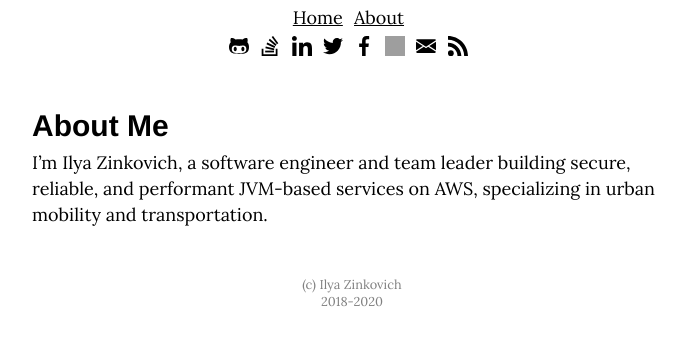
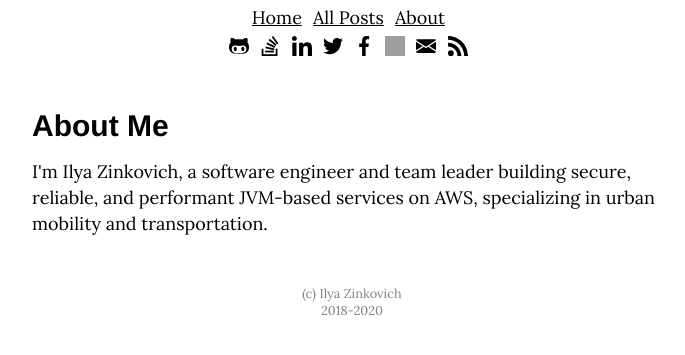
Before and after one commit to IlyaZinkovich/ilyazinkovich.github.io, a Jekyll site: the page built from static/about.md, in a window 1280 px wide, cut to the strip 186-541 px from the top of the page. Shown: the whole strip, without its empty margins (288-973 px from the left). Built offline with Jekyll 4.4.1, drawn with Linux system fonts in a browser that asks for light colours; grey boxes are pictures that could not be loaded.

Commit message:
Added All Posts page

```diff
--- a/_layouts/default.html
+++ b/_layouts/default.html
@@ -26,6 +26,7 @@
         <nav>
           <ul>
             <li><a class="link" href="/">Home</a></li>
+            <li><a class="link" href="/contents.html">All Posts</a></li>
             <li><a class="link" href="/about.html">About</a></li>
           </ul>
         </nav>
@@ -41,10 +42,6 @@
             <li><a href="/rss.xml" rel="nofollow" title="Subscribe to my RSS feed"><img src="/images/rss-logo.svg" class="social" alt="" itemprop="image"/></a></li>
           </ul>
         </nav>
-        <form method="get" action="https://www.google.com/search" style="display:none">
-          <input name="sitesearch" value="ilyazinkovich.github.io" type="hidden"/>
-          <input type="text" name="q" placeholder="Search" autocomplete="off" size="30"/>
-        </form>
       </header>
       {{ content }}
       <footer>
--- a/_rake/pages.txt
+++ b/_rake/pages.txt
@@ -5,3 +5,4 @@
 rss.xml
 sitemap.xml
 css/main.css
+contents.html
--- a/static/about.md
+++ b/static/about.md
@@ -8,4 +8,8 @@
   - me
 ---
 
-I'm Ilya Zinkovich, a software engineer and team leader building secure, reliable, and performant JVM-based services on AWS, specializing in urban mobility and transportation.
+<article style="margin: 1em 0">
+  <p>
+  I'm Ilya Zinkovich, a software engineer and team leader building secure, reliable, and performant JVM-based services on AWS, specializing in urban mobility and transportation.
+  </p>
+</article>
```
Also changed, not shown: static/contents.md (added, +48 -0 lines).
